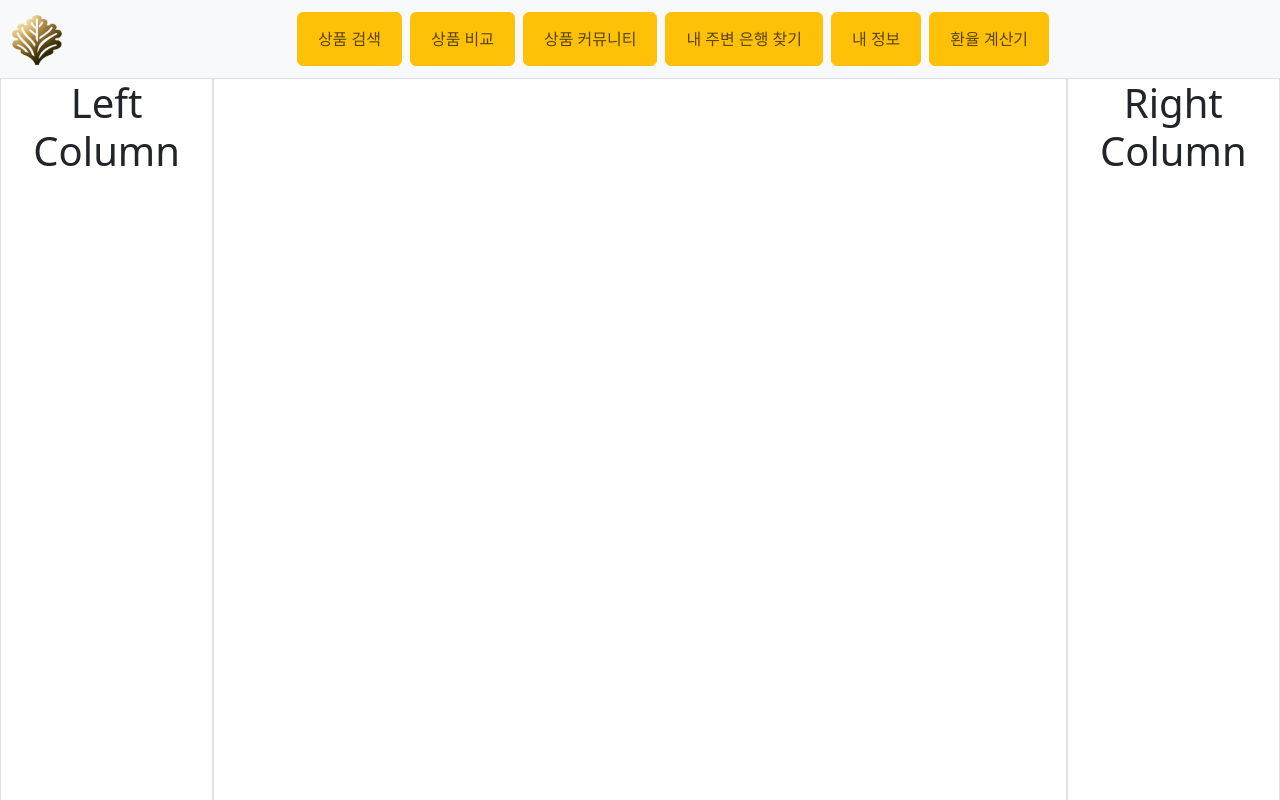
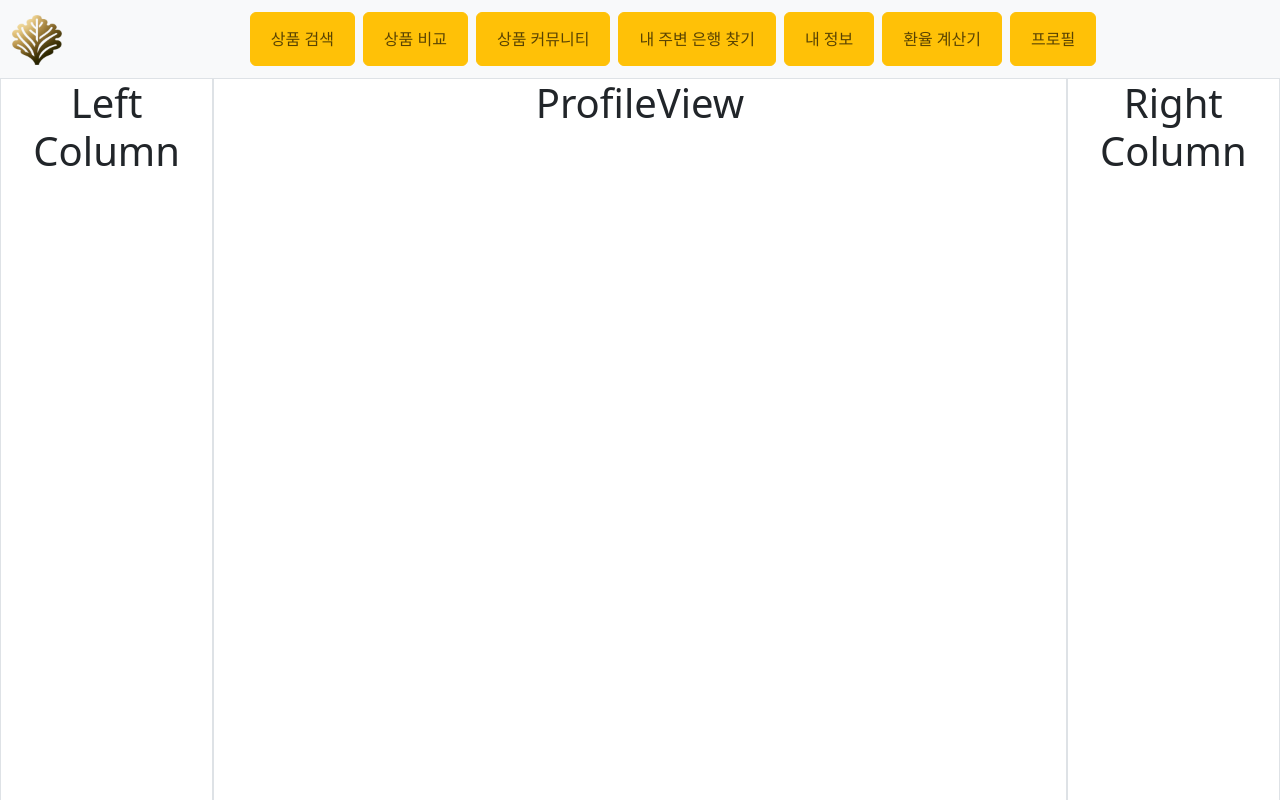
Before and after one commit to kimbok2/golden-lettuce, a Vue app in the folder front/: page /profile in a window 1280 px wide. Shown: the top 800 px of the page. Built offline with nearby package versions, Linux system fonts and the light colour scheme.

Commit message:
add ProfileView

```diff
--- a/front/src/components/NavigationBar.vue
+++ b/front/src/components/NavigationBar.vue
@@ -50,6 +50,7 @@ const navItems = ref([
   { id: item_id++, itemName: '내 주변 은행 찾기', name: 'maps' },
   { id: item_id++, itemName: '내 정보', name: 'user' },
   { id: item_id++, itemName: '환율 계산기', name: 'exchange' },
+  { id: item_id++, itemName: '프로필', name: 'profile' },
 ])
 
 </script>
--- a/front/src/router/index.js
+++ b/front/src/router/index.js
@@ -4,6 +4,7 @@ import ExchangeView from '@/views/ExchangeView.vue'
 import HomeView from '@/views/HomeView.vue'
 import MapsView from '@/views/MapsView.vue'
 import MyAccountView from '@/views/MyAccountView.vue'
+import ProfileView from '@/views/ProfileView.vue'
 import ProductCompareView from '@/views/ProductCompareView.vue'
 import ProductListView from '@/views/ProductListView.vue'
 
@@ -46,6 +47,11 @@ const router = createRouter({
       name: 'exchange',
       component: ExchangeView
     },
+    {
+      path: '/profile/',
+      name: 'profile',
+      component: ProfileView
+    },
   ]
 })
 
--- /dev/null
+++ b/front/src/views/ProfileView.vue
@@ -0,0 +1,9 @@
+<template>
+    <div>
+      <h1>ProfileView</h1>
+    </div>
+  </template>
+
+  <script setup></script>
+
+  <style scoped></style>
```
